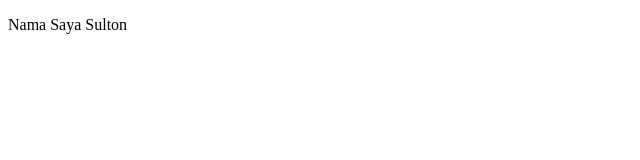
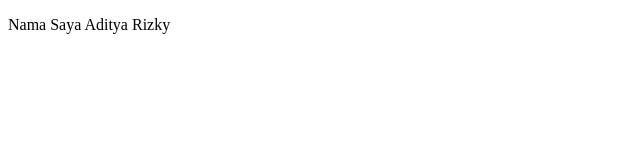
Before and after one commit to AdityaRzkyD/Pertemuan5-PraktikumPBW, a plain HTML site: page index.html in a window 1280 px wide. Shown: the full height of the page, 0-640 px from the left. Drawn offline with Linux system fonts and the light colour scheme.

Commit message:
Mengubah nama kesekian kalinya

```diff
--- a/index.html
+++ b/index.html
@@ -6,6 +6,6 @@
     <title>Pertemuan 5</title>
 </head>
 <body>
-    <p>Nama Saya Sulton</p>
+    <p>Nama Saya Aditya Rizky</p>
 </body>
 </html>
```
